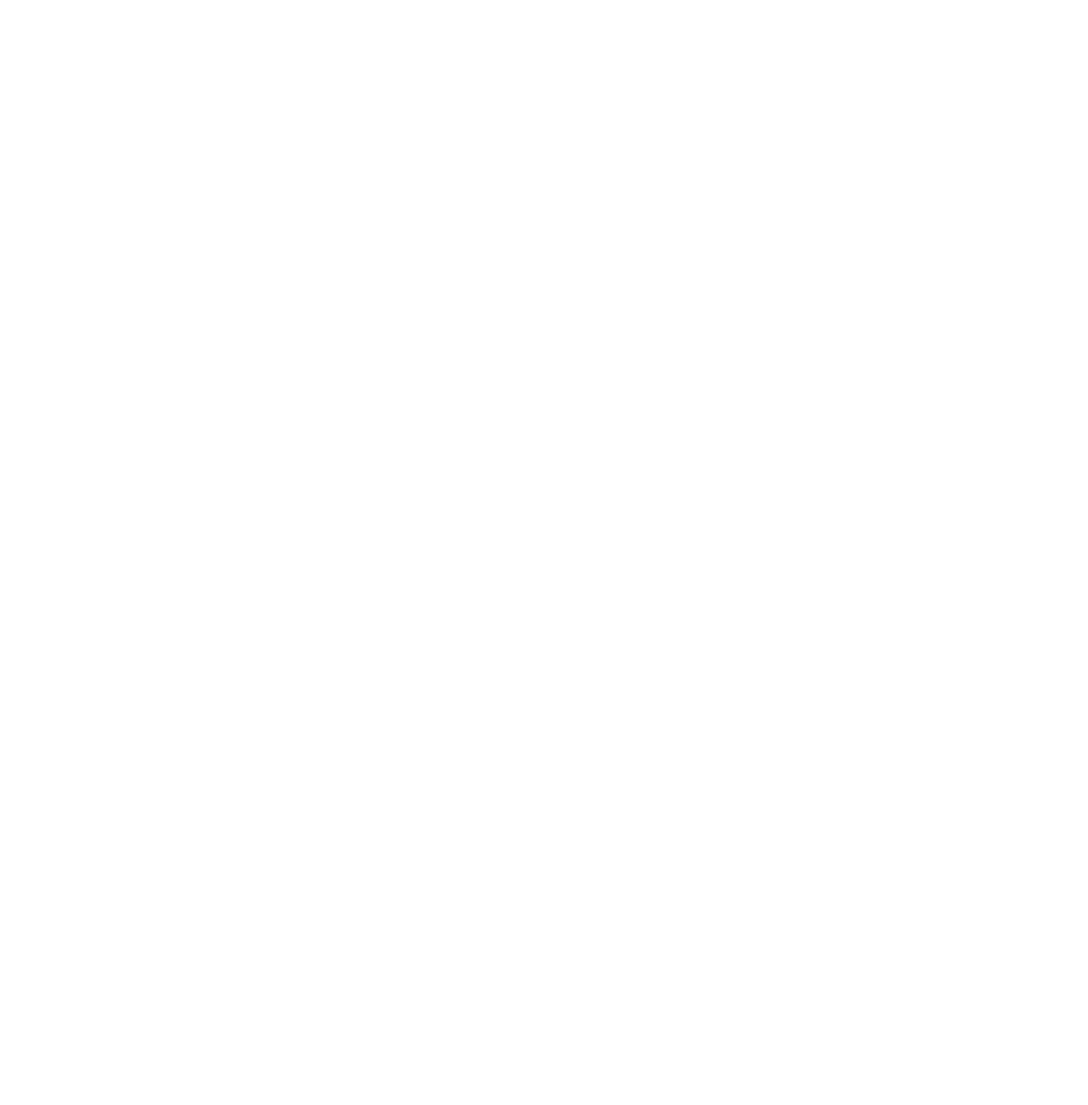
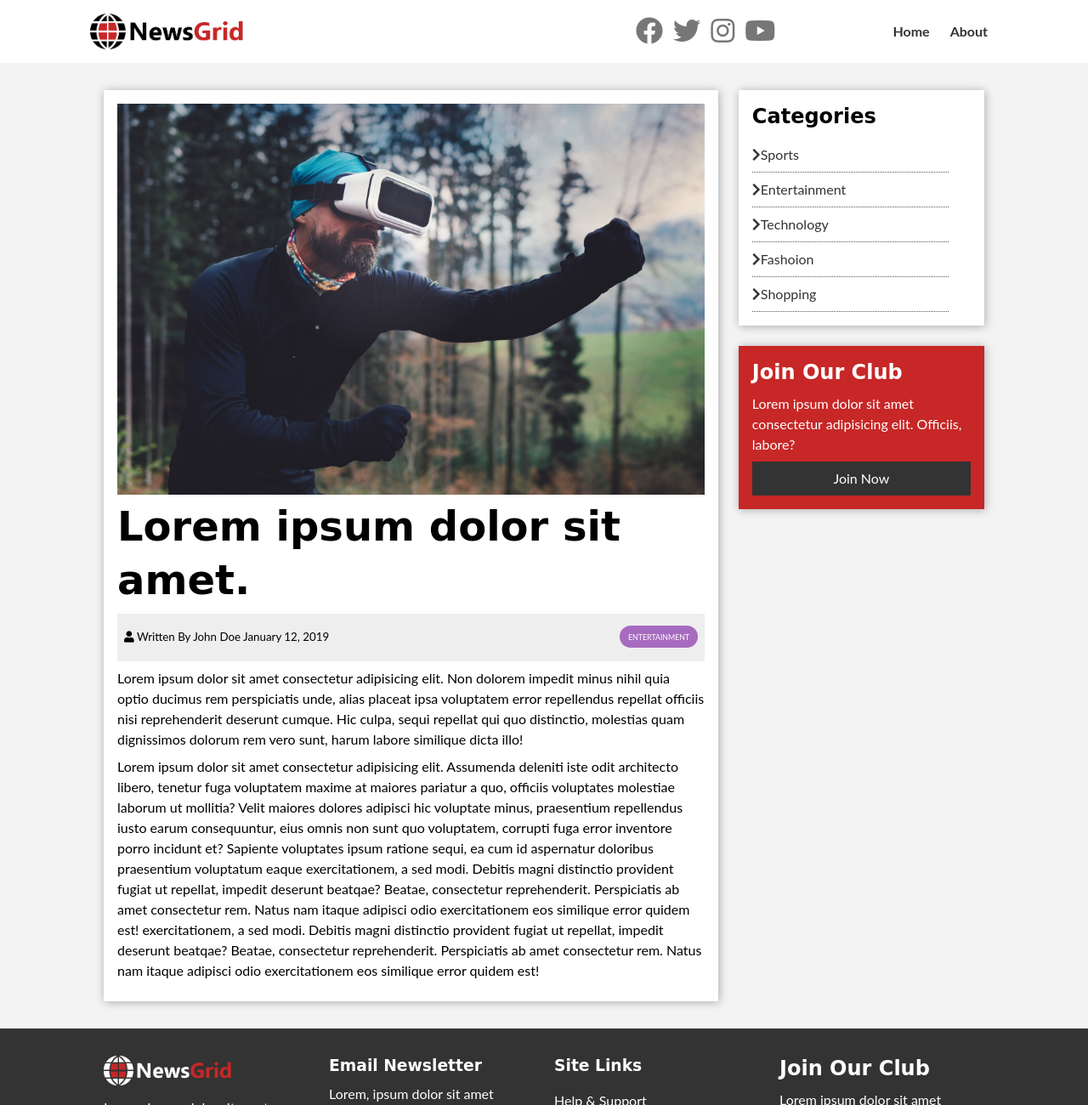
Before and after one commit to jobeiri/news-grid, a plain HTML site: page article.html in a window 1280 px wide. Shown: the top 1300 px of the page at 85% size. Before the commit the page ends 800 px from the top, so only its background shows below. Drawn offline with Linux system fonts and the light colour scheme.

Commit message:
8. Article Page

```diff
--- a/article.html
+++ b/article.html
@@ -0,0 +1,146 @@
+<!DOCTYPE html>
+<html lang="en">
+<head>
+  <meta charset="UTF-8">
+  <meta name="viewport" content="width=device-width, initial-scale=1.0">
+  <link rel="stylesheet" href="https://cdnjs.cloudflare.com/ajax/libs/font-awesome/5.15.1/css/all.min.css">
+  <link rel="stylesheet" href="css/style.css">
+  <link rel="stylesheet" media="screen and (max-width: 768px)" href="css/mobile.css">
+  <link rel="shortcut icon" type="image/x-icon" href="favicon.ico">
+  <title>NewsGrid | Latest News</title>
+</head>
+<body>
+  <nav id="main-nav">
+    <div class="container">
+      <img src="img/logo.png" alt="NewsGrid" class="logo">
+      <div class="social">
+        <a href="http://facebook.com" target="_blank">
+          <i class="fab fa-facebook fa-2x"></i>
+        </a>
+        <a href="http://twitter.com" target="_blank">
+          <i class="fab fa-twitter fa-2x"></i>
+        </a>
+        <a href="http://instagram.com" target="_blank">
+          <i class="fab fa-instagram fa-2x"></i>
+        </a>
+        <a href="http://youtube.com" target="_blank">
+          <i class="fab fa-youtube fa-2x"></i>
+        </a>
+      </div>
+      <ul>
+        <li><a href="index.html">Home</a></li>
+        <li><a href="about.html">About</a></li>
+      </ul>
+    </div>
+  </nav>
+
+  <!-- About -->
+  <section id="article">
+    <div class="container">
+      <div class="page-container">
+        <article class="card">
+          <img src="img/articles/ent1.jpg" alt="">
+          <h1 class="l-heading">Lorem ipsum dolor sit amet.</h1>
+          <div class="meta">
+            <small>
+              <i class="fas fa-user"></i> Written By John Doe January 12, 2019
+            </small>
+            <div class="category category-ent">Entertainment</div>
+          </div>
+          <p>
+            Lorem ipsum dolor sit amet consectetur adipisicing elit.
+            Non dolorem impedit minus nihil quia optio ducimus rem
+            perspiciatis unde, alias placeat ipsa voluptatem error
+            repellendus repellat officiis nisi reprehenderit
+            deserunt cumque. Hic culpa, sequi repellat qui quo
+            distinctio, molestias quam dignissimos dolorum rem
+            vero sunt, harum labore similique dicta illo!
+          </p>
+          <p>
+            Lorem ipsum dolor sit amet consectetur adipisicing elit.
+            Assumenda deleniti iste odit architecto libero, tenetur
+            fuga voluptatem maxime at maiores pariatur a quo,
+            officiis voluptates molestiae laborum ut mollitia?
+            Velit maiores dolores adipisci hic voluptate minus,
+            praesentium repellendus iusto earum consequuntur,
+            eius omnis non sunt quo voluptatem, corrupti fuga
+            error inventore porro incidunt et? Sapiente
+            voluptates ipsum ratione sequi, ea cum id
+            aspernatur doloribus praesentium voluptatum eaque
+            exercitationem, a sed modi. Debitis magni
+            distinctio provident fugiat ut repellat, impedit
+            deserunt beatqae? Beatae, consectetur reprehenderit.
+            Perspiciatis ab amet consectetur rem. Natus nam itaque
+            adipisci odio exercitationem eos similique error quidem est!
+            exercitationem, a sed modi. Debitis magni
+            distinctio provident fugiat ut repellat, impedit
+            deserunt beatqae? Beatae, consectetur reprehenderit.
+            Perspiciatis ab amet consectetur rem. Natus nam itaque
+            adipisci odio exercitationem eos similique error quidem est!
+          </p>
+        </article>
+        <aside id="categories" class="card">
+          <h2>Categories</h2>
+          <ul class="list">
+            <li><a href="#"><i class="fas fa-chevron-right"></i>Sports</a></li>
+            <li><a href="#"><i class="fas fa-chevron-right"></i>Entertainment</a></li>
+            <li><a href="#"><i class="fas fa-chevron-right"></i>Technology</a></li>
+            <li><a href="#"><i class="fas fa-chevron-right"></i>Fashoion</a></li>
+            <li><a href="#"><i class="fas fa-chevron-right"></i>Shopping</a></li>
+          </ul>
+        </aside>
+        <aisde class="card bg-primary">
+          <h2>Join Our Club</h2>
+          <p>
+            Lorem ipsum dolor sit amet consectetur adipisicing elit. Officiis, labore?
+          </p>
+          <a href="#" class="btn btn-dark btn-block">Join Now</a>
+        </aisde>
+      </div>
+    </div>
+  </section>
+
+  <!-- Footer -->
+  <footer id="main-footer" class="py-2">
+    <div class="container footer-container">
+      <div>
+        <img src="img/logo_light.png" alt="NewsGrid">
+        <p>
+          Lorem, ipsum dolor sit amet consectetur adipisicing elit.
+          Nesciunt dolorem consectetur earum, accusamus aliquam tenetur?
+          Minima itaque temporibus magnam aspernatur.
+        </p>
+      </div>
+      <div>
+        <h3>Email Newsletter</h3>
+        <p>Lorem, ipsum dolor sit amet consectetur adipisicing elit.</p>
+        <form>
+          <input type="email" placeholder="Enter Email...">
+          <input type="submit" value="Subscribe" class="btn btn-primary">
+        </form>
+      </div>
+      <div>
+        <h3>Site Links</h3>
+        <ul class="list">
+          <li><a href="#">Help & Support</a></li>
+          <li><a href="#">Privacy Policy</a></li>
+          <li><a href="#">About Me</a></li>
+          <li><a href="#">Contact</a></li>
+        </ul>
+      </div>
+      <div>
+        <h2>Join Our Club</h2>
+        <p>
+          Lorem ipsum dolor sit amet consectetur adipisicing elit. Distinctio, voluptatum.
+        </p>
+        <a href="#" class="btn btn-secondary">Join Now</a>
+      </div>
+      <div>
+        <p>
+          Copyright &copy; 2020, All Rights Reserved
+        </p>
+      </div>
+    </div>
+  </footer>
+</body>
+</html>
--- a/css/style.css
+++ b/css/style.css
@@ -171,6 +171,10 @@
   padding: 3rem;
 }
 
+.l-heading {
+  font-size: 3rem;
+}
+
 .list li {
   padding: 0.5rem 0;
   border-bottom: 1px dotted #555;
@@ -299,6 +303,18 @@
   grid-column: 2 / span 2;
 }
 
+#article .meta {
+  display: flex;
+  justify-content: space-between;
+  align-items: center;
+  background: #eee;
+  padding: 0.5rem;
+}
+
+#article .meta .category {
+  margin-top: 0.4rem;
+}
+
 /* Footer */
 #main-footer {
   background: var(--dark-color);
```
